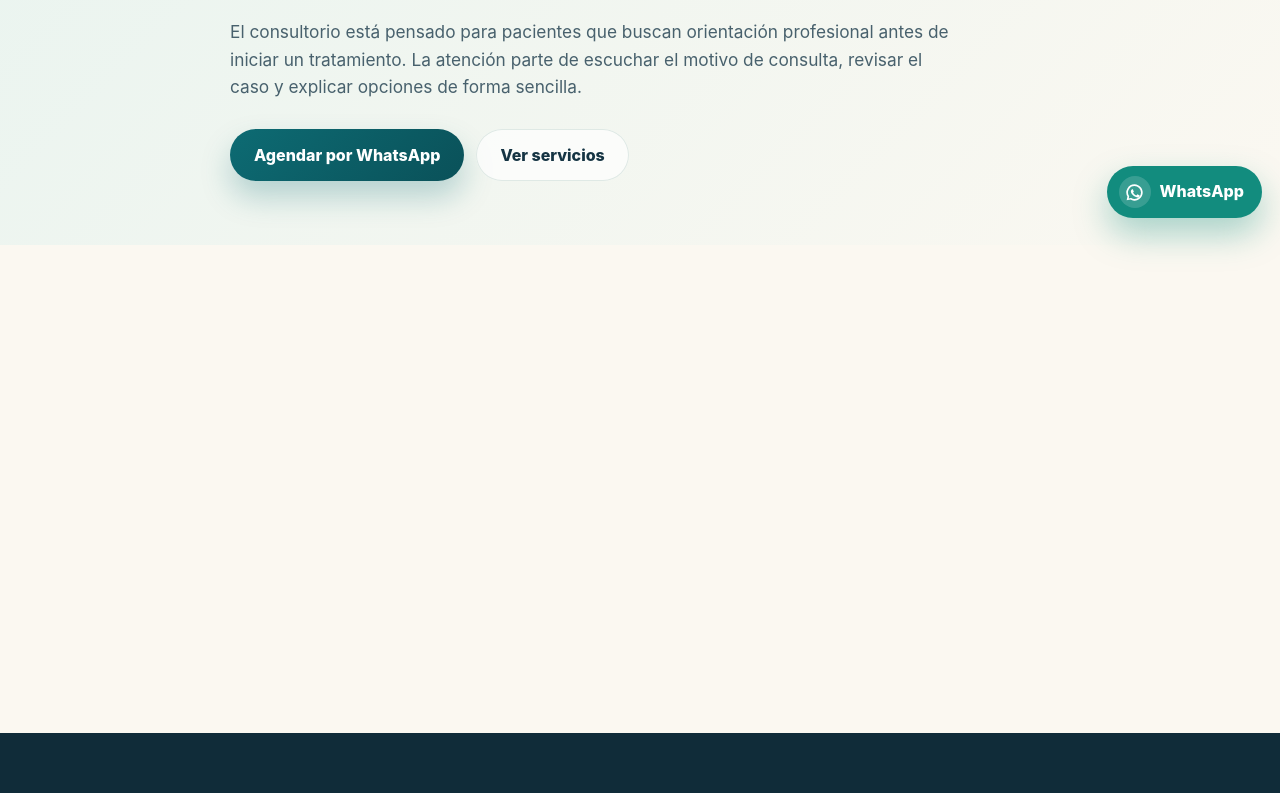
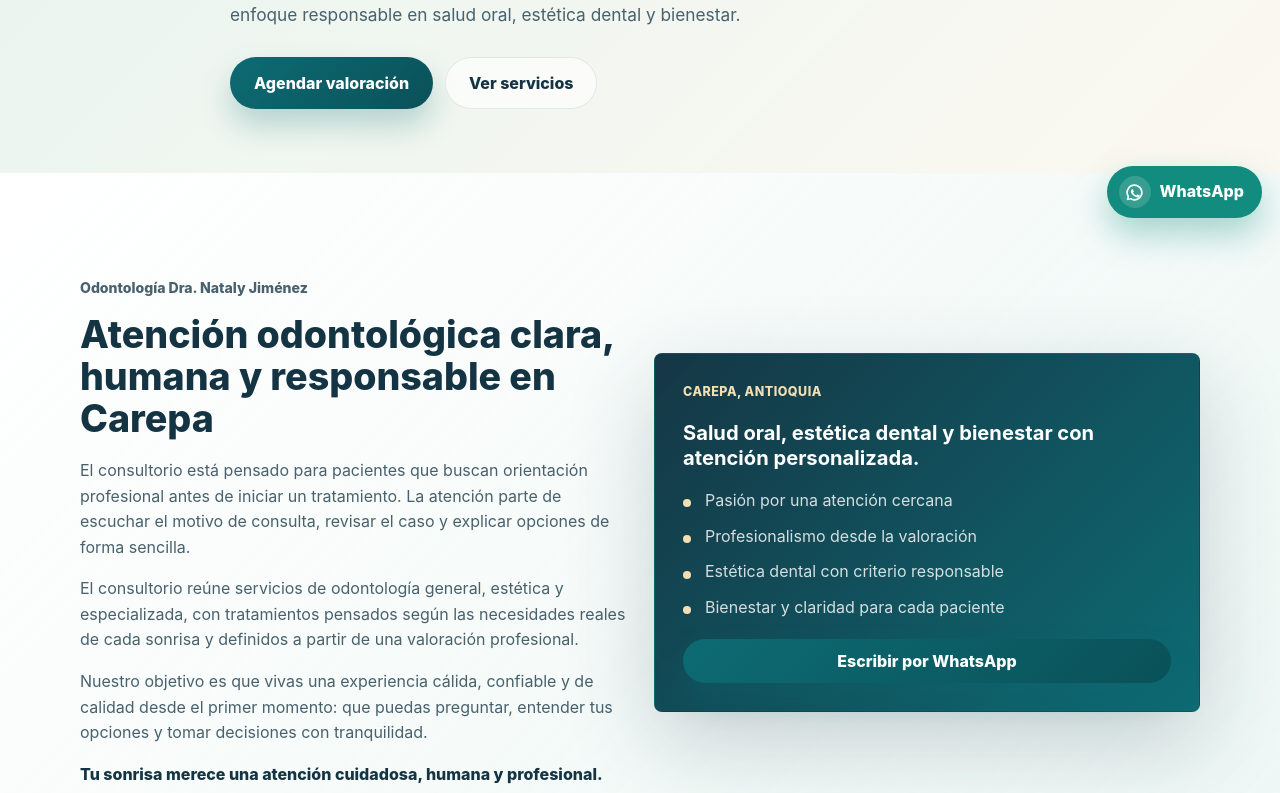
Before and after one commit to Blaister9/web-odontologia-carepa, a Next.js app: page /consultorio in a window 1280 px wide. Shown: the part 564-1357 px from the top of the page. Built offline with nearby package versions, Linux system fonts and the light colour scheme.

Commit message:
fix: compact home and strengthen brand story

```diff
--- a/src/data/brandContent.ts
+++ b/src/data/brandContent.ts
@@ -4,6 +4,23 @@ export const brandContent = {
   consultorioTitle: "Atención odontológica clara, humana y responsable en Carepa",
   consultorioIntro:
     "El consultorio está pensado para pacientes que buscan orientación profesional antes de iniciar un tratamiento. La atención parte de escuchar el motivo de consulta, revisar el caso y explicar opciones de forma sencilla.",
+  presentation: {
+    eyebrow: "Odontología Dra. Nataly Jiménez",
+    title: "Más que cuidar dientes, creamos sonrisas con confianza.",
+    lead:
+      "En Odontología Dra. Nataly Jiménez acompañamos a cada paciente con pasión, profesionalismo y atención personalizada. Desde Carepa, Antioquia, trabajamos con un enfoque responsable en salud oral, estética dental y bienestar.",
+    paragraphs: [
+      "El consultorio reúne servicios de odontología general, estética y especializada, con tratamientos pensados según las necesidades reales de cada sonrisa y definidos a partir de una valoración profesional.",
+      "Nuestro objetivo es que vivas una experiencia cálida, confiable y de calidad desde el primer momento: que puedas preguntar, entender tus opciones y tomar decisiones con tranquilidad.",
+      "Tu sonrisa merece una atención cuidadosa, humana y profesional."
+    ],
+    highlights: [
+      "Pasión por una atención cercana",
+      "Profesionalismo desde la valoración",
+      "Estética dental con criterio responsable",
+      "Bienestar y claridad para cada paciente"
+    ]
+  },
   principles: [
     {
       title: "Primero entender",
--- a/src/pages/consultorio.tsx
+++ b/src/pages/consultorio.tsx
@@ -18,7 +18,7 @@ export default function ConsultorioPage() {
   );
   const title = "Consultorio odontológico en Carepa | Dra. Nataly Jiménez";
   const description =
-    "Conoce el enfoque del Consultorio Odontológico Dra Nataly Jiménez en Carepa: atención cercana, valoración responsable y orientación clara antes de iniciar.";
+    "Conoce Odontología Dra. Nataly Jiménez en Carepa: salud oral, estética dental, bienestar y atención personalizada con orientación clara.";
   const jsonLd = getDentistJsonLd(siteConfig);
 
   return (
@@ -50,16 +50,42 @@ export default function ConsultorioPage() {
         <section className="internal-hero">
           <div className="container internal-hero__inner">
             <p className="eyebrow">Consultorio</p>
-            <h1>{brandContent.consultorioTitle}</h1>
-            <p>{brandContent.consultorioIntro}</p>
+            <h1>{brandContent.presentation.title}</h1>
+            <p>{brandContent.presentation.lead}</p>
             <div className="internal-hero__actions">
               <a className="button button--primary button--lg" href={whatsappUrl} target="_blank" rel="noreferrer">
-                Agendar por WhatsApp
+                Agendar valoración
               </a>
               <Link className="button button--outline button--lg" href="/servicios">
                 Ver servicios
               </Link>
             </div>
+          </div>
+        </section>
+
+        <section className="section consultorio-story">
+          <div className="container consultorio-story__grid">
+            <div className="consultorio-story__copy">
+              <p className="eyebrow">{brandContent.presentation.eyebrow}</p>
+              <h2>{brandContent.consultorioTitle}</h2>
+              <p>{brandContent.consultorioIntro}</p>
+              {brandContent.presentation.paragraphs.map((paragraph) => (
+                <p key={paragraph}>{paragraph}</p>
+              ))}
+            </div>
+
+            <aside className="consultorio-story__panel" aria-label="Enfoque del consultorio">
+              <span>Carepa, Antioquia</span>
+              <strong>Salud oral, estética dental y bienestar con atención personalizada.</strong>
+              <ul>
+                {brandContent.presentation.highlights.map((highlight) => (
+                  <li key={highlight}>{highlight}</li>
+                ))}
+              </ul>
+              <a className="button button--primary button--md" href={whatsappUrl} target="_blank" rel="noreferrer">
+                Escribir por WhatsApp
+              </a>
+            </aside>
           </div>
         </section>
 
--- a/src/styles/globals.css
+++ b/src/styles/globals.css
@@ -2499,6 +2499,83 @@ p {
   color: var(--color-ink-soft);
 }
 
+.consultorio-story {
+  background:
+    linear-gradient(135deg, rgba(255, 255, 255, 0.94), rgba(228, 243, 239, 0.68)),
+    var(--color-white);
+}
+
+.consultorio-story__grid {
+  display: grid;
+  gap: 28px;
+  align-items: center;
+}
+
+.consultorio-story__copy {
+  max-width: 720px;
+}
+
+.consultorio-story__copy p {
+  color: var(--color-ink-soft);
+}
+
+.consultorio-story__copy p:last-child {
+  margin-bottom: 0;
+  color: var(--color-ink);
+  font-weight: 760;
+}
+
+.consultorio-story__panel {
+  display: grid;
+  gap: 18px;
+  padding: 28px;
+  border: 1px solid rgba(13, 107, 115, 0.16);
+  border-radius: var(--radius-card);
+  background:
+    linear-gradient(135deg, rgba(21, 52, 67, 0.96), rgba(13, 107, 115, 0.92)),
+    var(--color-teal);
+  color: var(--color-white);
+  box-shadow: var(--shadow-cinematic);
+}
+
+.consultorio-story__panel > span {
+  color: var(--color-gold-soft);
+  font-size: 0.78rem;
+  font-weight: 850;
+  letter-spacing: 0.04em;
+  text-transform: uppercase;
+}
+
+.consultorio-story__panel strong {
+  font-size: 1.26rem;
+  line-height: 1.25;
+}
+
+.consultorio-story__panel ul {
+  display: grid;
+  gap: 10px;
+  padding: 0;
+  margin: 0;
+  list-style: none;
+}
+
+.consultorio-story__panel li {
+  position: relative;
+  padding-left: 22px;
+  color: rgba(255, 255, 255, 0.82);
+}
+
+.consultorio-story__panel li::before {
+  position: absolute;
+  top: 0.7em;
+  left: 0;
+  width: 8px;
+  height: 8px;
+  border-radius: 999px;
+  background: var(--color-gold-soft);
+  content: "";
+}
+
 .service-directory__category {
   display: grid;
   gap: 22px;
@@ -2607,7 +2684,8 @@ p {
   .dental-team__grid,
   .team-directory__grid,
   .internal-content__grid,
-  .service-catalog-preview__grid {
+  .service-catalog-preview__grid,
+  .consultorio-story__grid {
     grid-template-columns: repeat(2, minmax(0, 1fr));
   }
 
@@ -2866,6 +2944,10 @@ p {
     padding: 22px;
   }
 
+  .consultorio-story__panel {
+    padding: 22px;
+  }
+
   .mobile-sticky-cta {
     max-width: 360px;
   }
```
